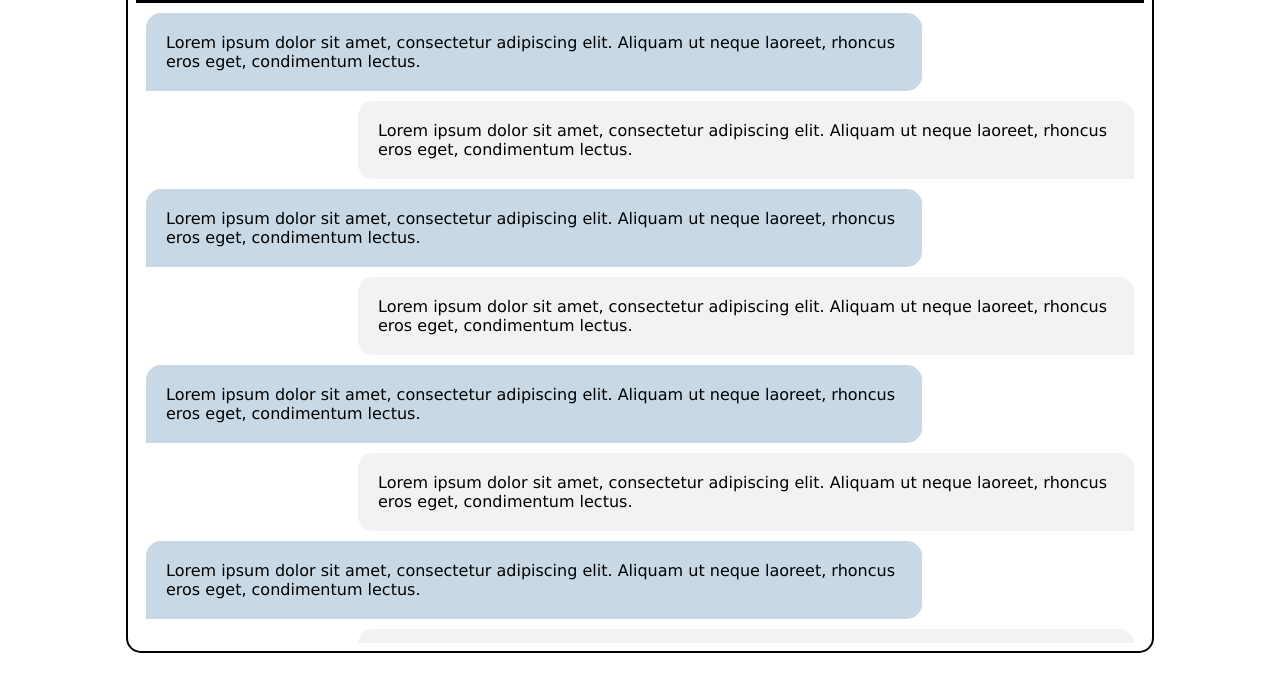
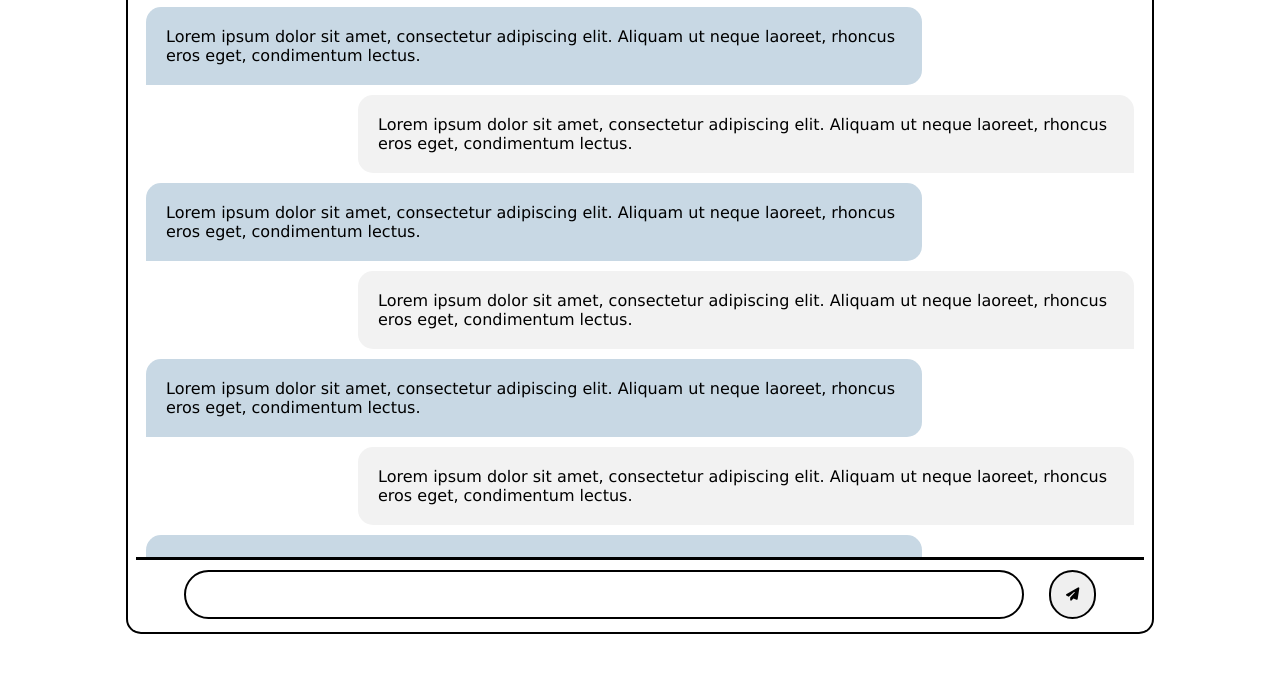
Before and after one commit to TimonDeBeste/TCP-Protocol, a plain HTML site: page WEBSITE/index.html in a window 1280 px wide. Shown: the part 133-807 px from the top of the page. Drawn offline with Linux system fonts and the light colour scheme.

Commit message:
Update website layout

```diff
--- a/WEBSITE/index.html
+++ b/WEBSITE/index.html
@@ -6,11 +6,14 @@
     <meta name="viewport" content="width=device-width, initial-scale=1.0" />
     <title>ChatTCP</title>
     <link rel="stylesheet" href="./styles.css">
+    <script src="https://kit.fontawesome.com/06c8f43356.js" crossorigin="anonymous"></script>
 </head>
 
 <body>
     <div id="container" class="container">
-        <div class="header"><h1>ChatTCP</h1></div>
+        <div class="header">
+            <h1>ChatTCP</h1>
+        </div>
         <div class="chat-window">
             <div class="bubble chatter">
                 <p>Lorem ipsum dolor sit amet, consectetur adipiscing elit. Aliquam ut neque laoreet, rhoncus eros eget,
@@ -20,7 +23,8 @@
             <div class="bubble user">
                 <p>Lorem ipsum dolor sit amet, consectetur adipiscing elit. Aliquam ut neque laoreet, rhoncus eros eget,
                     condimentum lectus.</p>
-            </div><div class="bubble chatter">
+            </div>
+            <div class="bubble chatter">
                 <p>Lorem ipsum dolor sit amet, consectetur adipiscing elit. Aliquam ut neque laoreet, rhoncus eros eget,
                     condimentum lectus.</p>
             </div>
@@ -28,7 +32,8 @@
             <div class="bubble user">
                 <p>Lorem ipsum dolor sit amet, consectetur adipiscing elit. Aliquam ut neque laoreet, rhoncus eros eget,
                     condimentum lectus.</p>
-            </div><div class="bubble chatter">
+            </div>
+            <div class="bubble chatter">
                 <p>Lorem ipsum dolor sit amet, consectetur adipiscing elit. Aliquam ut neque laoreet, rhoncus eros eget,
                     condimentum lectus.</p>
             </div>
@@ -36,7 +41,8 @@
             <div class="bubble user">
                 <p>Lorem ipsum dolor sit amet, consectetur adipiscing elit. Aliquam ut neque laoreet, rhoncus eros eget,
                     condimentum lectus.</p>
-            </div><div class="bubble chatter">
+            </div>
+            <div class="bubble chatter">
                 <p>Lorem ipsum dolor sit amet, consectetur adipiscing elit. Aliquam ut neque laoreet, rhoncus eros eget,
                     condimentum lectus.</p>
             </div>
@@ -44,7 +50,8 @@
             <div class="bubble user">
                 <p>Lorem ipsum dolor sit amet, consectetur adipiscing elit. Aliquam ut neque laoreet, rhoncus eros eget,
                     condimentum lectus.</p>
-            </div><div class="bubble chatter">
+            </div>
+            <div class="bubble chatter">
                 <p>Lorem ipsum dolor sit amet, consectetur adipiscing elit. Aliquam ut neque laoreet, rhoncus eros eget,
                     condimentum lectus.</p>
             </div>
@@ -55,6 +62,11 @@
             </div>
 
         </div>
+        <div class="input-window">
+            <input type="text" id="message-input" class="text-input">
+            <button class="send-button text-input"><i class="fa-solid fa-paper-plane"></i></button>
+
+        </div>
     </div>
 </body>
 
--- a/WEBSITE/styles.css
+++ b/WEBSITE/styles.css
@@ -4,7 +4,8 @@ html {
 
     margin-left: auto;
     margin-right: auto;
-    margin-top: 50px;
+    margin-top: 5vh;
+    margin-bottom: 5vh;
     width: 80vw;
 
     padding: 0px;
@@ -16,10 +17,11 @@ html {
 
 .header {
     border-bottom-style: solid;
+    height: 8vh;
 }
 
 .chat-window {
-    height: 80vh;
+    height: 70vh;
     overflow: scroll;
 }
 
@@ -47,3 +49,26 @@ p {
     background-color: #c8d8e4;
     border-bottom-left-radius: 0px;
 }
+
+.input-window {
+    border-top-style: solid;
+    height: 8vh;
+}
+
+.text-input {
+    margin: 10px;
+    padding: 15px;
+    border-radius: 30px;
+    border-style: solid;
+    border-color: #000;
+}
+
+input.text-input {
+    width: 80%;
+}
+
+input:focus {
+    outline: #2b6777;
+    margin: 10px;
+    padding: 15px;
+}
```
